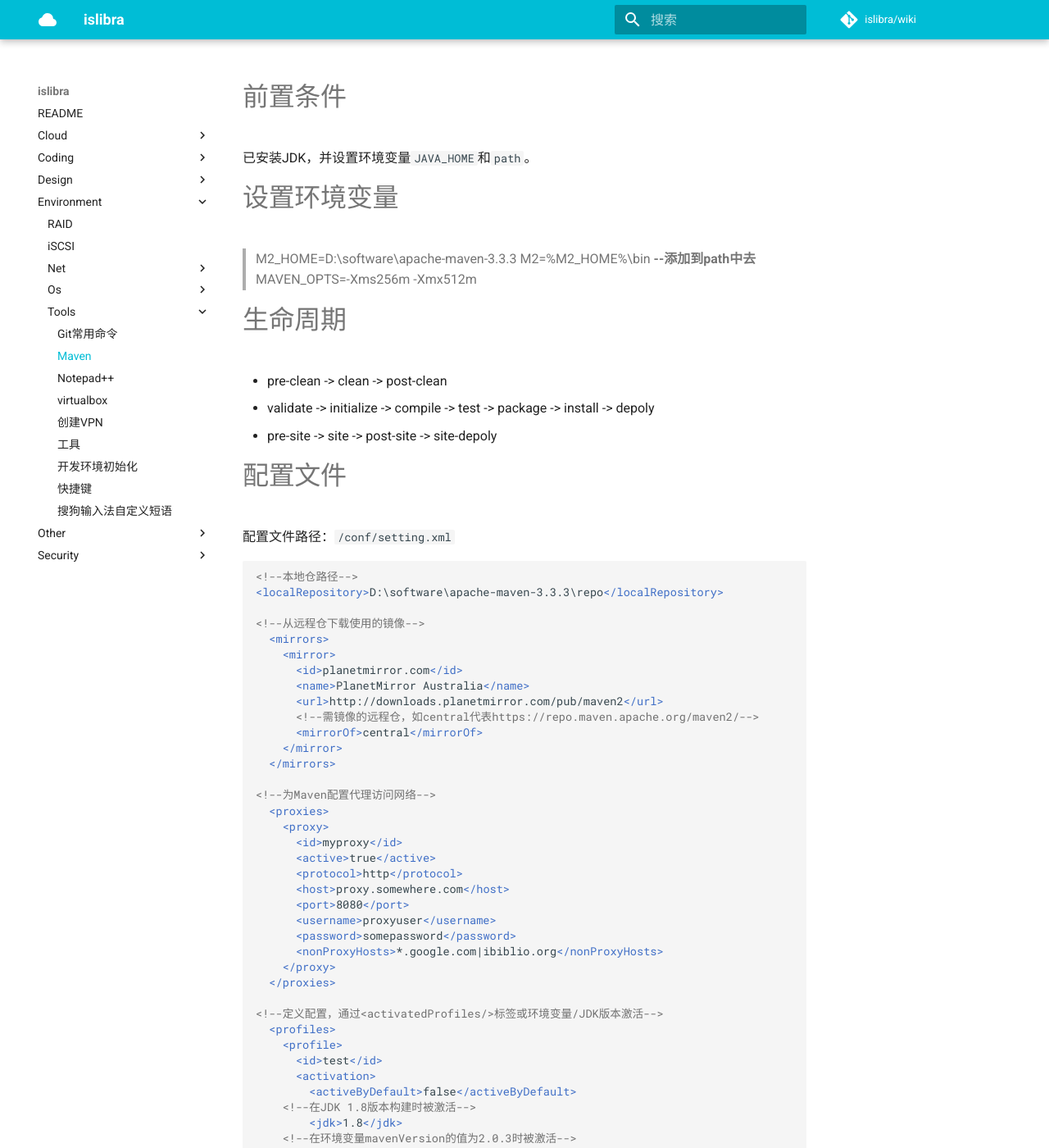
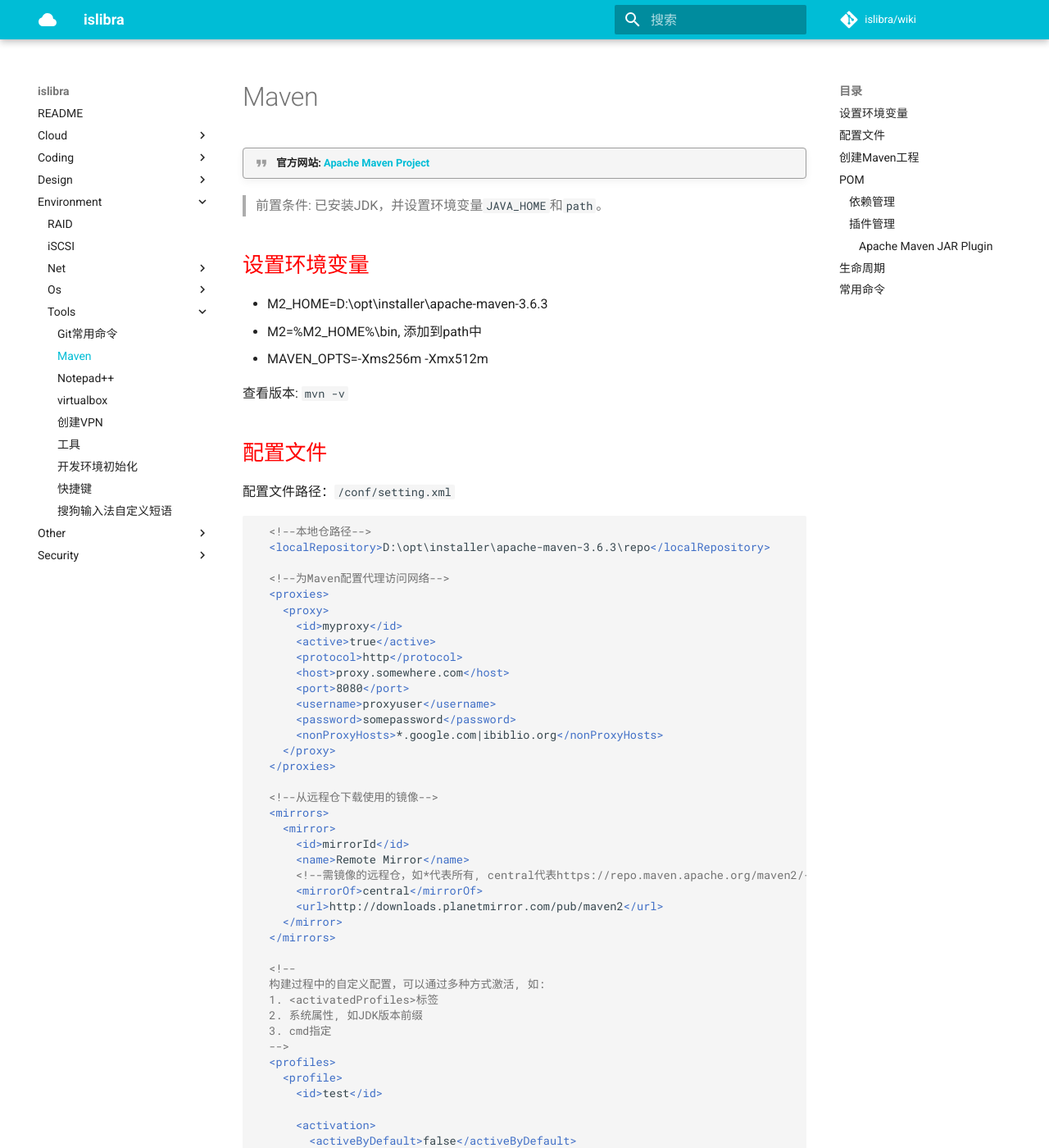
Before and after one commit to islibra/wiki, an MkDocs documentation site: the page built from docs/environment/tools/Maven.md, in a window 1280 px wide and 1400 px high. Shown: the whole window at 82% size. Built offline with MkDocs 1.6.1 and Material for MkDocs 9.7.7, drawn with Linux system fonts in a browser that asks for light colours; comment, search, counter and statistics services are not loaded; some of the changed text lies outside the part shown.

Commit message:
Update Maven.md

````diff
--- a/docs/environment/tools/Maven.md
+++ b/docs/environment/tools/Maven.md
@@ -1,46 +1,26 @@
----
-title: Maven
-date: 2018-12-28 20:42:38
-categories: environment
-tags:
----
+# Maven
 
-# 前置条件
+!!! quote "官方网站: [Apache Maven Project](https://maven.apache.org/)"
 
-已安装JDK，并设置环境变量`JAVA_HOME`和`path`。
+> 前置条件: 已安装JDK，并设置环境变量`JAVA_HOME`和`path`。
 
-# 设置环境变量
+## 设置环境变量
 
-> M2_HOME=D:\software\apache-maven-3.3.3
-> M2=%M2_HOME%\bin  **--添加到path中去**
-> MAVEN_OPTS=-Xms256m -Xmx512m
+- M2_HOME=D:\opt\installer\apache-maven-3.6.3
+- M2=%M2_HOME%\bin, 添加到path中
+- MAVEN_OPTS=-Xms256m -Xmx512m
 
-# 生命周期
+查看版本: `mvn -v`
 
-- pre-clean -> clean -> post-clean
-- validate -> initialize -> compile -> test -> package -> install -> depoly
-- pre-site -> site -> post-site -> site-depoly
-
-# 配置文件
+## 配置文件
 
 配置文件路径：`/conf/setting.xml`
 
 ```xml
-<!--本地仓路径-->
-<localRepository>D:\software\apache-maven-3.3.3\repo</localRepository>
+  <!--本地仓路径-->
+  <localRepository>D:\opt\installer\apache-maven-3.6.3\repo</localRepository>
 
-<!--从远程仓下载使用的镜像-->
-  <mirrors>
-    <mirror>
-      <id>planetmirror.com</id>
-      <name>PlanetMirror Australia</name>
-      <url>http://downloads.planetmirror.com/pub/maven2</url>
-      <!--需镜像的远程仓，如central代表https://repo.maven.apache.org/maven2/-->
-      <mirrorOf>central</mirrorOf>
-    </mirror>
-  </mirrors>
-
-<!--为Maven配置代理访问网络-->
+  <!--为Maven配置代理访问网络-->
   <proxies>
     <proxy>
       <id>myproxy</id>
@@ -54,24 +34,45 @@ tags:
     </proxy>
   </proxies>
 
-<!--定义配置，通过<activatedProfiles/>标签或环境变量/JDK版本激活-->
+  <!--从远程仓下载使用的镜像-->
+  <mirrors>
+    <mirror>
+      <id>mirrorId</id>
+      <name>Remote Mirror</name>
+      <!--需镜像的远程仓，如*代表所有, central代表https://repo.maven.apache.org/maven2/-->
+      <mirrorOf>central</mirrorOf>
+      <url>http://downloads.planetmirror.com/pub/maven2</url>
+    </mirror>
+  </mirrors>
+
+  <!--
+  构建过程中的自定义配置，可以通过多种方式激活, 如:
+  1. <activatedProfiles>标签
+  2. 系统属性, 如JDK版本前缀
+  3. cmd指定
+  -->
   <profiles>
     <profile>
       <id>test</id>
+
       <activation>
         <activeByDefault>false</activeByDefault>
-	<!--在JDK 1.8版本构建时被激活-->
+
+        <!--在JDK 1.8版本构建时被激活-->
         <jdk>1.8</jdk>
-	<!--在环境变量mavenVersion的值为2.0.3时被激活-->
+
+        <!--在系统属性mavenVersion的值为2.0.3时被激活-->
         <property>
           <name>mavenVersion</name>
           <value>2.0.3</value>
         </property>
       </activation>
-      <!--当该profile被激活时，在POM中通过${user.install}访问该属性-->
+
+      <!--定义变量, 当该profile被激活时，在pom.xml中通过${user.install}访问该属性-->
       <properties>
-        <user.install>${user.home}/our-project</user.install>
+        <user.install>/path/to/our-project</user.install>
       </properties>
+
       <!--定义Maven下载依赖和插件的远端仓库地址-->
       <repositories>
         <repository>
@@ -92,7 +93,7 @@ tags:
         </repository>
       </repositories>
       <pluginRepositories>
-        ...
+        <!--...-->
       </pluginRepositories>
     </profile>
   </profiles>
@@ -103,25 +104,37 @@ tags:
   </activeProfiles>
 ```
 
-# maven工程典型目录结构
 
-> /src/main/java  **--源码**
-> /src/main/resources  **--资源文件**
-> /src/test  **--测试代码**
-> /target  **--编译生成的二进制文件**
-> /target/classes  **--部署使用的jar**
-> /pom.xml
+## 创建Maven工程
 
-# POM
+典型目录结构
+
+- /src
+    - /main
+        - /java  **--源码**
+        - /resources  **--资源文件**
+
+    - /test
+        - /java  **--测试代码**
+
+- /target  **--编译生成的二进制文件**
+    - /classes
+    - xxx.jar  **--部署使用的jar**
+
+- /pom.xml
+
+
+## POM
 
 ```xml
-<groupId>com.aaron</groupId>
-<artifactId>springBootDemo</artifactId>
-<version>0.0.1-SNAPSHOT</version>
+<groupId>com.xxx</groupId>
+<artifactId>yyy-demo</artifactId>
+<version>1.0-SNAPSHOT</version>
+
 <packaging>jar</packaging>
 ```
 
-## 依赖管理
+### 依赖管理
 
 在parent中配置dependencyManagement，统一管理jar版本。
 
@@ -224,7 +237,31 @@ tags:
 </dependency>
 ```
 
-## 插件管理
+### 插件管理
+
+#### [Apache Maven JAR Plugin](http://maven.apache.org/plugins/maven-jar-plugin/)
+
+构建jar
+
+```xml
+<build>
+    <plugins>
+        <plugin>
+            <groupId>org.apache.maven.plugins</groupId>
+            <artifactId>maven-jar-plugin</artifactId>
+            <version>3.2.0</version>
+            <configuration>
+                <archive>
+                    <manifest>
+                        <!--构建的jar中包含主类-->
+                        <mainClass>com.xxx.yyydemo.MainClass</mainClass>
+                    </manifest>
+                </archive>
+            </configuration>
+        </plugin>
+    </plugins>
+</build>
+```
 
 在parent中统一配置pluginManagement，与dependencyManagement类似，子项目继承父项目配置。
 
@@ -247,7 +284,13 @@ tags:
 </build>
 ```
 
-# 常用命令
+## 生命周期
+
+- pre-clean -> clean -> post-clean
+- validate -> initialize -> compile -> test -> package -> install -> depoly
+- pre-site -> site -> post-site -> site-depoly
+
+## 常用命令
 
 ```bash
 mvn clean package/install -DskipTests
````
